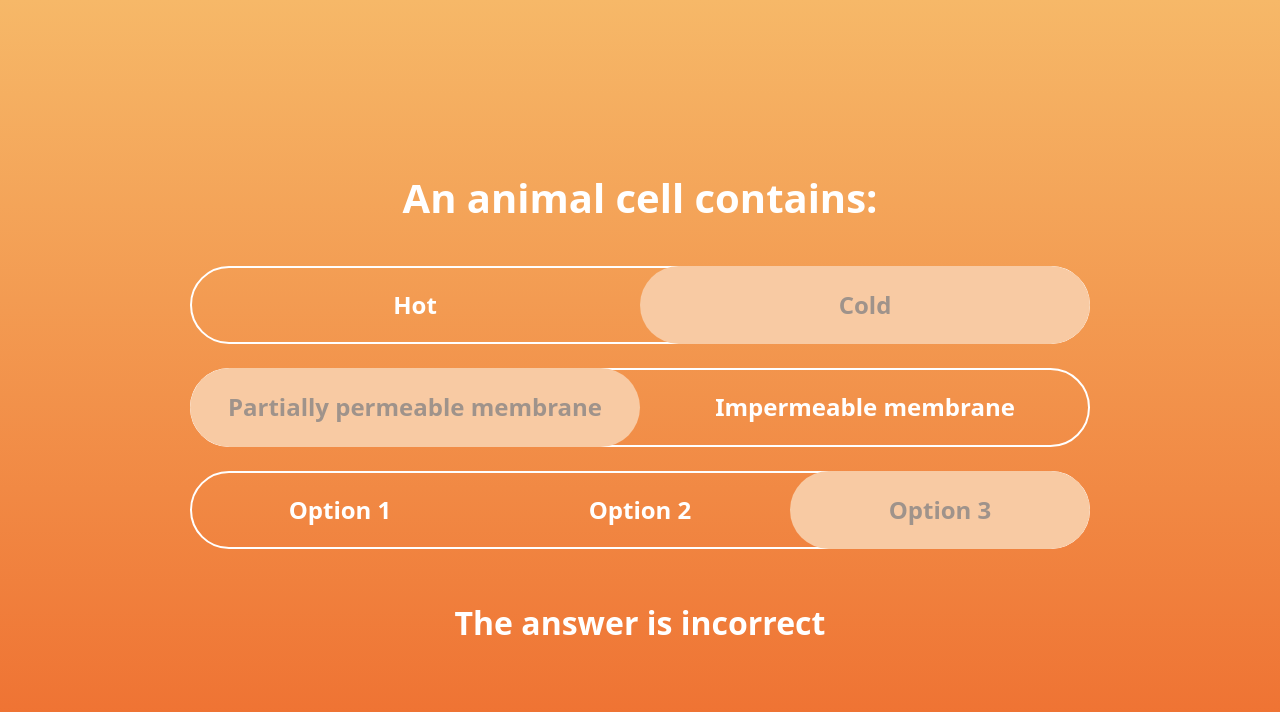
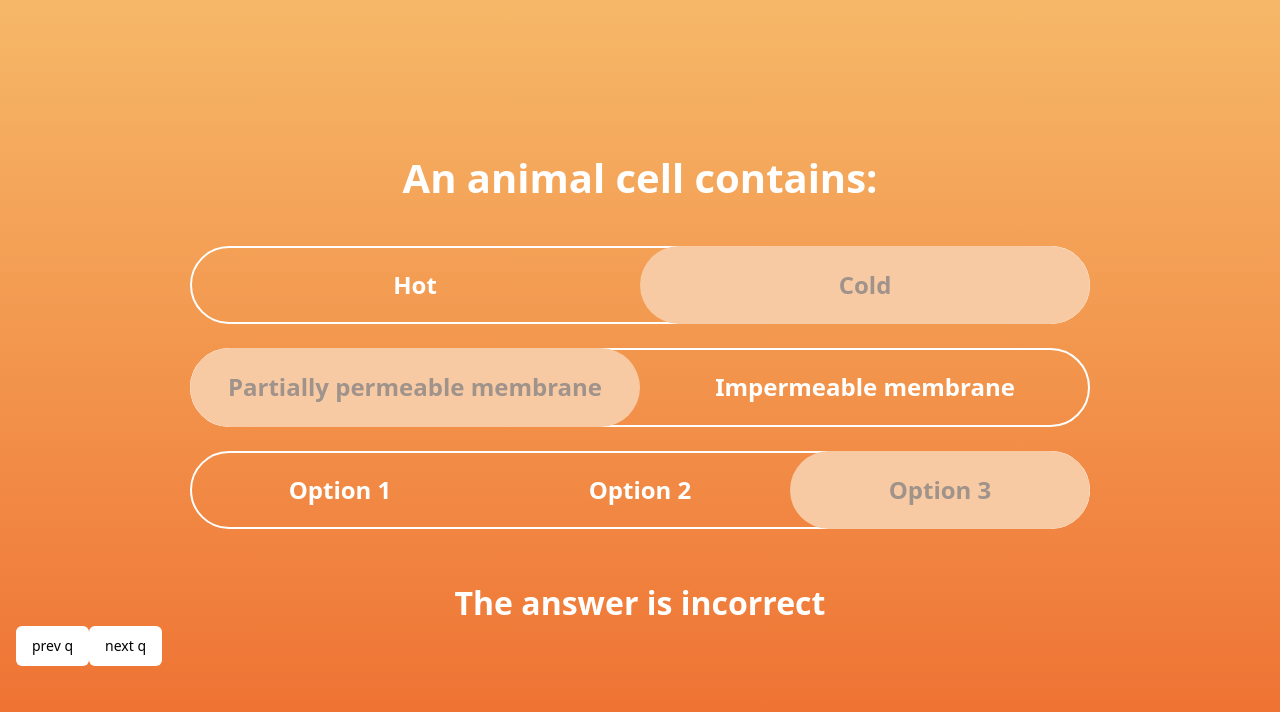
Before and after one commit to VHall1/seneca, a React (Vite) app: page / in a window 1280 px wide. Shown: the top 712 px of the page. Built offline with nearby package versions, Linux system fonts and the light colour scheme.

Commit message:
add support for multiple questions

```diff
--- a/src/app.tsx
+++ b/src/app.tsx
@@ -1,16 +1,15 @@
 import { ToggleGroup } from "./components/ToggleGroup";
 
 export function App() {
-  return (
-    <ToggleGroup
-      title="An animal cell contains:"
-      questionOptions={mockQuestionOptions}
-    />
-  );
+  return <ToggleGroup questions={mockQuestions} />;
 }
 
 // In a real-world scenario, this would be coming from an external API or something similar
-const mockQuestionOptions = [
+const mockQuestions = [
+  {
+    id: "48c5fffa818be298",
+    title: "An animal cell contains:",
+    questionOptions: [
       {
         id: "73b5f49f9002a82a",
         correct: "hot",
@@ -57,4 +56,102 @@ const mockQuestionOptions = [
           },
         ],
       },
+    ],
+  },
+  {
+    id: "b1a6d3c4e5f789ab",
+    title: "What is the chemical formula for water?",
+    questionOptions: [
+      {
+        id: "c2d3e4f5g6h7i8j9",
+        correct: "H2O",
+        options: [
+          {
+            value: "H2O",
+            label: "H₂O",
+          },
+          {
+            value: "CO2",
+            label: "CO₂",
+          },
+          {
+            value: "O2",
+            label: "O₂",
+          },
+        ],
+      },
+    ],
+  },
+  {
+    id: "f3g4h5i6j7k8l9m0",
+    title: "Which planet is known as the Red Planet?",
+    questionOptions: [
+      {
+        id: "a1b2c3d4e5f6g7h8",
+        correct: "mars",
+        options: [
+          {
+            value: "venus",
+            label: "Venus",
+          },
+          {
+            value: "mars",
+            label: "Mars",
+          },
+          {
+            value: "jupiter",
+            label: "Jupiter",
+          },
+        ],
+      },
+    ],
+  },
+  {
+    id: "h2i3j4k5l6m7n8o9",
+    title: "Which gas do plants absorb during photosynthesis?",
+    questionOptions: [
+      {
+        id: "i3j4k5l6m7n8o9p0",
+        correct: "CO2",
+        options: [
+          {
+            value: "O2",
+            label: "Oxygen (O₂)",
+          },
+          {
+            value: "CO2",
+            label: "Carbon Dioxide (CO₂)",
+          },
+          {
+            value: "N2",
+            label: "Nitrogen (N₂)",
+          },
+        ],
+      },
+    ],
+  },
+  {
+    id: "m2n3o4p5q6r7s8t9",
+    title: "Which of the following is a prime number?",
+    questionOptions: [
+      {
+        id: "n3o4p5q6r7s8t9u0",
+        correct: "17",
+        options: [
+          {
+            value: "16",
+            label: "16",
+          },
+          {
+            value: "17",
+            label: "17",
+          },
+          {
+            value: "18",
+            label: "18",
+          },
+        ],
+      },
+    ],
+  },
 ];
--- a/src/components/ToggleGroup/ToggleGroup.tsx
+++ b/src/components/ToggleGroup/ToggleGroup.tsx
@@ -1,28 +1,29 @@
 import { useMemo, useState } from "react";
-import { shuffleArray } from "../../utils";
-import { Toggle, ToggleIndicator, ToggleItem } from "../Toggle";
-import { useCalculateColours } from "./hooks/useCalculateColours";
-import { useCorrectAnswers } from "./hooks/useCorrectAnswers";
-import { QuestionOptionType } from "./types";
+import { getNext, getPrev, shuffleArray } from "../../utils";
+import { Button } from "../Button";
+import { ToggleGroupItem } from "./ToggleGroupItem";
+import { AllAnswersType, QuestionType } from "./types";
 
-export function ToggleGroup({
-  title,
-  questionOptions: rawQuestionOptions,
-}: ToggleGroupProps) {
-  const questionOptions = useMemo(
+export function ToggleGroup({ questions: rawQuestions }: ToggleGroupProps) {
+  const questions = useMemo(
     () =>
-      shuffleArray(
-        rawQuestionOptions.map((questionOption) => ({
+      rawQuestions.map((q) => ({
+        ...q,
+        questionOptions: shuffleArray(
+          q.questionOptions.map((questionOption) => ({
             ...questionOption,
             options: shuffleArray(questionOption.options),
           }))
         ),
-    [rawQuestionOptions]
+      })),
+    [rawQuestions]
   );
+  const [activeQuestionIndex, setActiveQuestionIndex] = useState(0);
+  const activeQuestion = questions[activeQuestionIndex];
 
-  const [answers, setAnswers] = useState(() =>
-    questionOptions.reduce<{ [key: string]: string }>(
-      (accum, questionOption) => {
+  const [allAnswers, setAllAnswers] = useState<AllAnswersType>(() =>
+    questions.reduce((accum, question) => {
+      const opt = question.questionOptions.reduce((accum, questionOption) => {
         // Avoid picking the correct answer when shuffling, otherwise
         // might have cases where the correct answers are already selected.
         const first = shuffleArray(
@@ -31,84 +32,51 @@ export function ToggleGroup({
           )
         )[0];
         return { ...accum, [questionOption.id]: first.value };
-      },
-      {}
-    )
+      }, {});
+      return { ...accum, [question.id]: opt };
+    }, {})
   );
 
-  const handleOnChange = (questionOptionId: string, value: string) => {
-    setAnswers((answers) => ({
-      ...answers,
+  const handleOnChange = (
+    questionId: string,
+    questionOptionId: string,
+    value: string
+  ) => {
+    setAllAnswers((allAnswers) => ({
+      ...allAnswers,
+      [questionId]: {
+        ...allAnswers[questionId],
         [questionOptionId]: value,
+      },
     }));
   };
 
-  const { correctAnswers, allCorrect } = useCorrectAnswers(
-    questionOptions,
-    answers
-  );
-  const { backgroundGradient, indicatorColour, textColour } =
-    useCalculateColours(
-      allCorrect,
-      correctAnswers.length,
-      questionOptions.length
-    );
-
   return (
-    <div
-      className="h-full flex flex-col lg:justify-center px-4 pt-4"
-      style={{ background: backgroundGradient }}
+    <ToggleGroupItem
+      question={activeQuestion}
+      answers={allAnswers[activeQuestion.id]}
+      onChange={handleOnChange}
     >
-      <span className="text-white text-[20px]/[1.6] lg:text-[40px]/[1.4] font-bold text-center mb-8 lg:mb-10">
-        {title}
-      </span>
-
-      <div className="flex flex-col gap-6">
-        {questionOptions.map((questionOption) => (
-          <Toggle
-            name={questionOption.id}
-            value={answers[questionOption.id]}
-            onChange={(value) => handleOnChange(questionOption.id, value)}
-            disabled={allCorrect}
-            key={questionOption.id}
+      <div className="flex">
+        <Button
+          onClick={() =>
+            setActiveQuestionIndex(getPrev(questions, activeQuestionIndex))
+          }
         >
-            {questionOption.options.map((option) => (
-              <ToggleItem
-                value={option.value}
-                style={{
-                  color:
-                    answers[questionOption.id] === option.value
-                      ? textColour
-                      : undefined,
-                }}
-                key={option.value}
+          prev q
+        </Button>
+        <Button
+          onClick={() =>
+            setActiveQuestionIndex(getNext(questions, activeQuestionIndex))
+          }
         >
-                {option.label}
-              </ToggleItem>
-            ))}
-
-            <ToggleIndicator
-              selectedIndex={questionOption.options.findIndex(
-                (option) => option.value === answers[questionOption.id]
-              )}
-              totalLength={questionOption.options.length}
-              className="h-full flex flex-col lg:justify-center px-4 pt-4"
-              style={{
-                backgroundColor: indicatorColour,
-              }}
-            />
-          </Toggle>
-        ))}
+          next q
+        </Button>
       </div>
-
-      <span className="text-white text-[16px]/[1.6] lg:text-[32px]/[1.4] font-bold text-center mt-8 lg:mt-13">
-        The answer is {allCorrect ? "correct!" : "incorrect"}
-      </span>
-    </div>
+    </ToggleGroupItem>
   );
 }
 
 interface ToggleGroupProps {
-  title: string;
-  questionOptions: QuestionOptionType[];
+  questions: QuestionType[];
 }
--- /dev/null
+++ b/src/components/ToggleGroup/ToggleGroupItem.tsx
@@ -0,0 +1,91 @@
+import { Toggle, ToggleIndicator, ToggleItem } from "../Toggle";
+import { useCalculateColours } from "./hooks/useCalculateColours";
+import { useCorrectAnswers } from "./hooks/useCorrectAnswers";
+import { AnswersType, QuestionType } from "./types";
+
+export function ToggleGroupItem({
+  children,
+  question,
+  answers,
+  onChange,
+}: ToggleGroupItemProps) {
+  const questionOptions = question.questionOptions;
+  const { correctAnswers, allCorrect } = useCorrectAnswers(
+    questionOptions,
+    answers
+  );
+  const { backgroundGradient, indicatorColour, textColour } =
+    useCalculateColours(
+      allCorrect,
+      correctAnswers.length,
+      questionOptions.length
+    );
+
+  return (
+    <div
+      className="h-full flex flex-col lg:justify-center px-4 pt-4"
+      style={{ background: backgroundGradient }}
+    >
+      <span className="text-white text-[20px]/[1.6] lg:text-[40px]/[1.4] font-bold text-center mb-8 lg:mb-10">
+        {question.title}
+      </span>
+
+      <div className="flex flex-col gap-6">
+        {questionOptions.map((questionOption) => (
+          <Toggle
+            name={questionOption.id}
+            value={answers[questionOption.id]}
+            onChange={(value) =>
+              onChange(question.id, questionOption.id, value)
+            }
+            disabled={allCorrect}
+            key={questionOption.id}
+          >
+            {questionOption.options.map((option) => (
+              <ToggleItem
+                value={option.value}
+                style={{
+                  color:
+                    answers[questionOption.id] === option.value
+                      ? textColour
+                      : undefined,
+                }}
+                key={option.value}
+              >
+                {option.label}
+              </ToggleItem>
+            ))}
+
+            <ToggleIndicator
+              selectedIndex={questionOption.options.findIndex(
+                (option) => option.value === answers[questionOption.id]
+              )}
+              totalLength={questionOption.options.length}
+              className="h-full flex flex-col lg:justify-center px-4 pt-4"
+              style={{
+                backgroundColor: indicatorColour,
+              }}
+            />
+          </Toggle>
+        ))}
+      </div>
+
+      <span className="text-white text-[16px]/[1.6] lg:text-[32px]/[1.4] font-bold text-center mt-8 lg:mt-13">
+        The answer is {allCorrect ? "correct!" : "incorrect"}
+      </span>
+
+      {children}
+    </div>
+  );
+}
+
+interface ToggleGroupItemProps {
+  children: React.ReactNode;
+  question: QuestionType;
+  answers: AnswersType;
+  onChange: (
+    questionId: string,
+    questionOptionId: string,
+    value: string
+  ) => void;
+}
--- a/src/components/ToggleGroup/types.ts
+++ b/src/components/ToggleGroup/types.ts
@@ -6,3 +6,15 @@ export type QuestionOptionType = {
     label: string;
   }[];
 };
+
+export type QuestionType = {
+  id: string;
+  title: string;
+  questionOptions: QuestionOptionType[];
+};
+
+export type AllAnswersType = {
+  [questionId: string]: AnswersType;
+};
+
+export type AnswersType = { [questionOptionId: string]: string };
```
Lines whose indentation alone changed are shown as unchanged.
